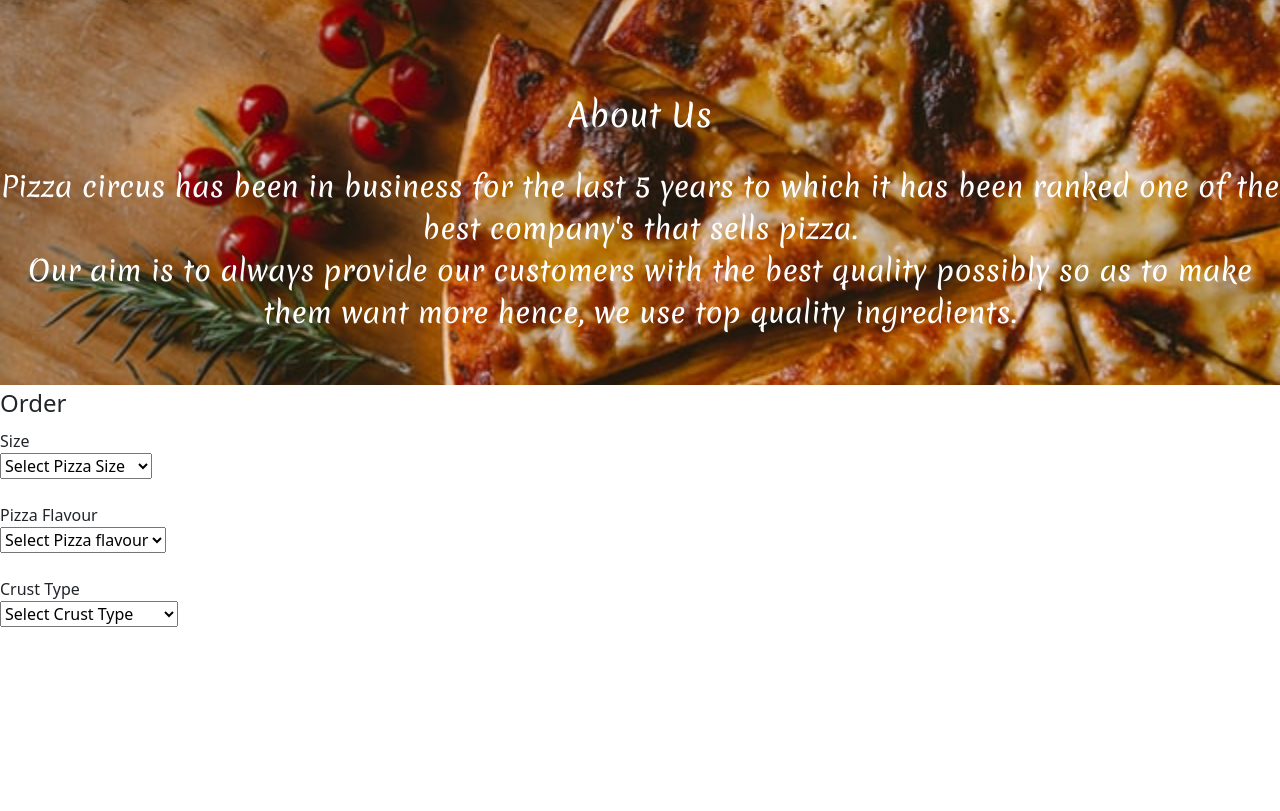
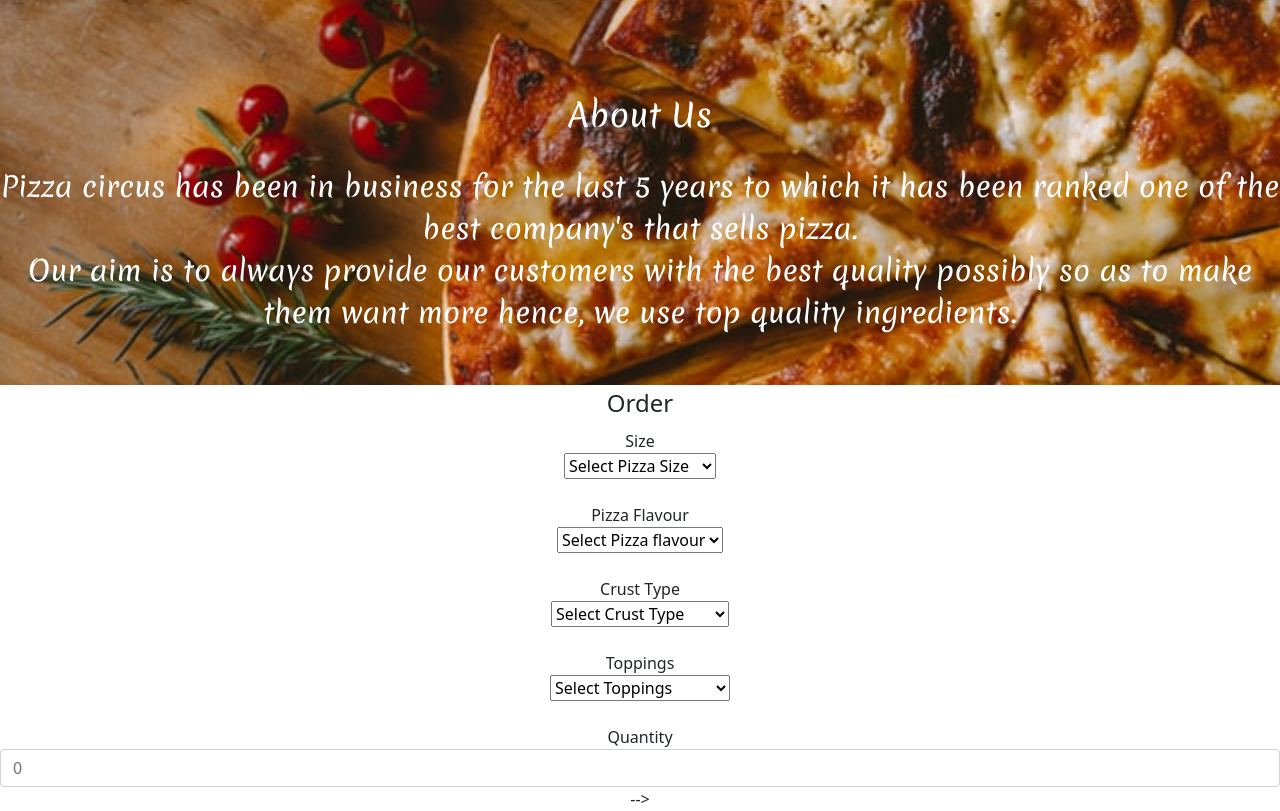
Before and after one commit to EphieAdhiambo/Pizza-circus, a plain HTML site: page index.html in a window 1280 px wide. Shown: the part 1417-2228 px from the top of the page. Before the commit the page ends 2044 px from the top, so only its background shows below. Drawn offline with nearby package versions, Linux system fonts and the light colour scheme.

Commit message:
add quantity value

```diff
--- a/index.html
+++ b/index.html
@@ -127,6 +127,7 @@
     </div>
     <!-- order form -->
     <div id="order">
+        <div id="container">
             <fieldset>
                 <legend>Order</legend>
                 <label for="select">Size</label>
@@ -160,8 +161,25 @@
                     <option value="2">Thick crust- 400.ksh</option>
                     <option value="3">Crispy crust- 500.ksh</option>
                 </select>
+                <br>
+                <br>
+                <label for="select">Toppings</label>
+                <br>
+                <select name="toppings">
+                    <option> Select Toppings</option>
+                    <option value="1">Cheese- 150.ksh</option>
+                    <option value="2">Pineapple- 100.ksh</option>
+                    <option value="3">Mushrooms- 200.ksh</option>
+                </select>
+                <br>
+                <br>
+                <label for="quantity">Quantity</label>
+                <input type="number" name="pizza" id="quantity" placeholder="0" min="1"
+
+                <!-- <input class="form-control" type="number" name="pizza" id="quantity" placeholder="0"
+                max="" min="0"> -->
             </fieldset>
-
+        </div>
     </div>
 </body>
 
--- a/styles.css
+++ b/styles.css
@@ -109,3 +109,6 @@ h2{
     padding-left: 6%;
   }
    */
+   #order{
+       text-align: center;
+   }
```
Lines whose indentation alone changed are shown as unchanged.
